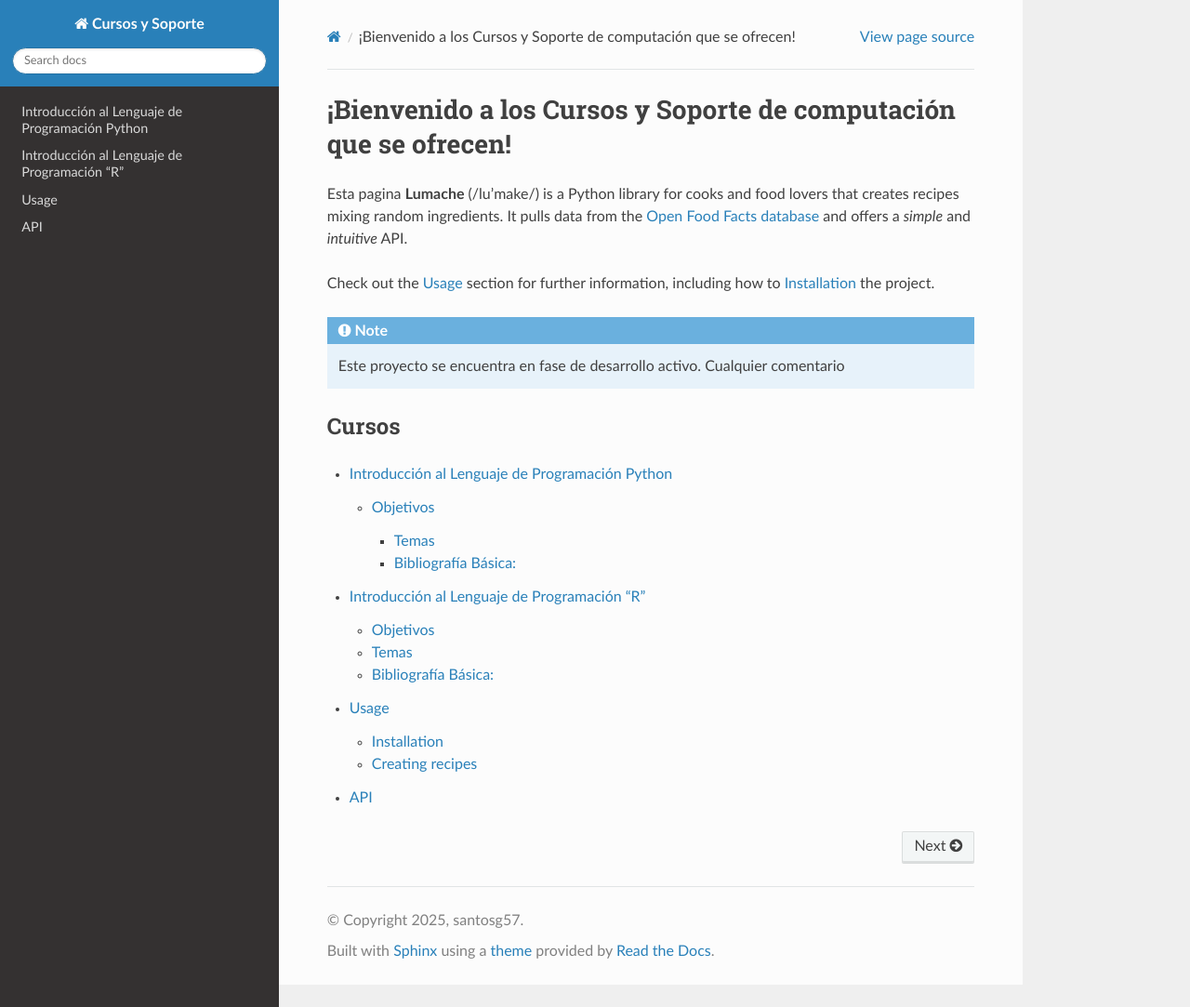
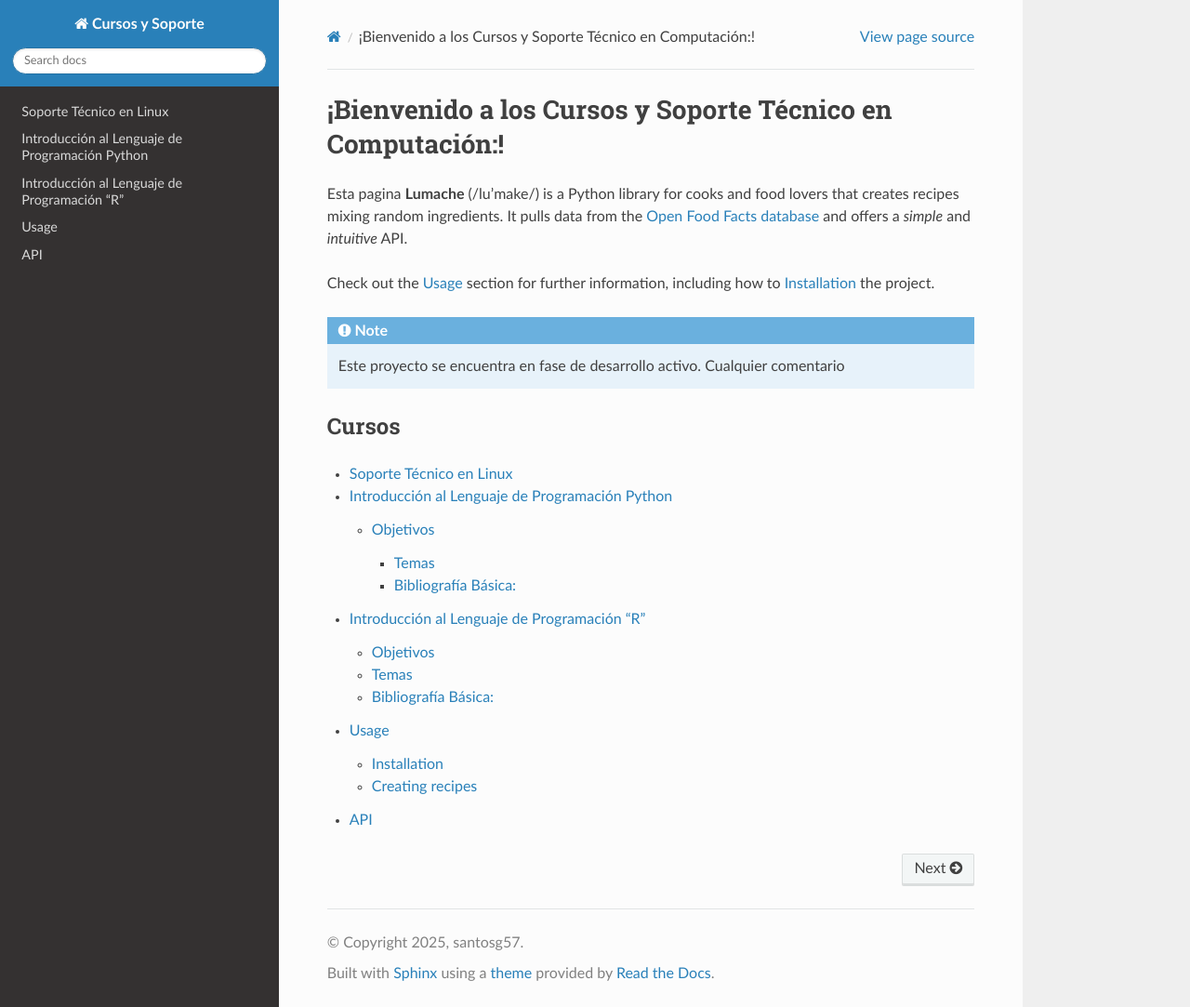
Before and after one commit to matecom57/santosg57-cursosinb, a Sphinx documentation site: the page built from docs/source/index.rst, in a window 1280 px wide and 1083 px high. Shown: the whole window at 93% size. Built offline with Sphinx 7.4.7 and the Read the Docs theme 3.1.0, drawn with Linux system fonts in a browser that asks for light colours.

```diff
--- a/docs/source/index.rst
+++ b/docs/source/index.rst
@@ -1,4 +1,4 @@
-¡Bienvenido a los Cursos y Soporte de computación que se ofrecen!
+¡Bienvenido a los Cursos y Soporte Técnico en  Computación:!
 ===================================
 
 Esta pagina
@@ -19,6 +19,7 @@ Cursos
 
 .. toctree::
 
+   soporte_tecnico
    python_temario
    R_temario
    usage
```
Also changed, not shown: docs/source/soporte_tecnico.rst (added, +18 -0 lines).
